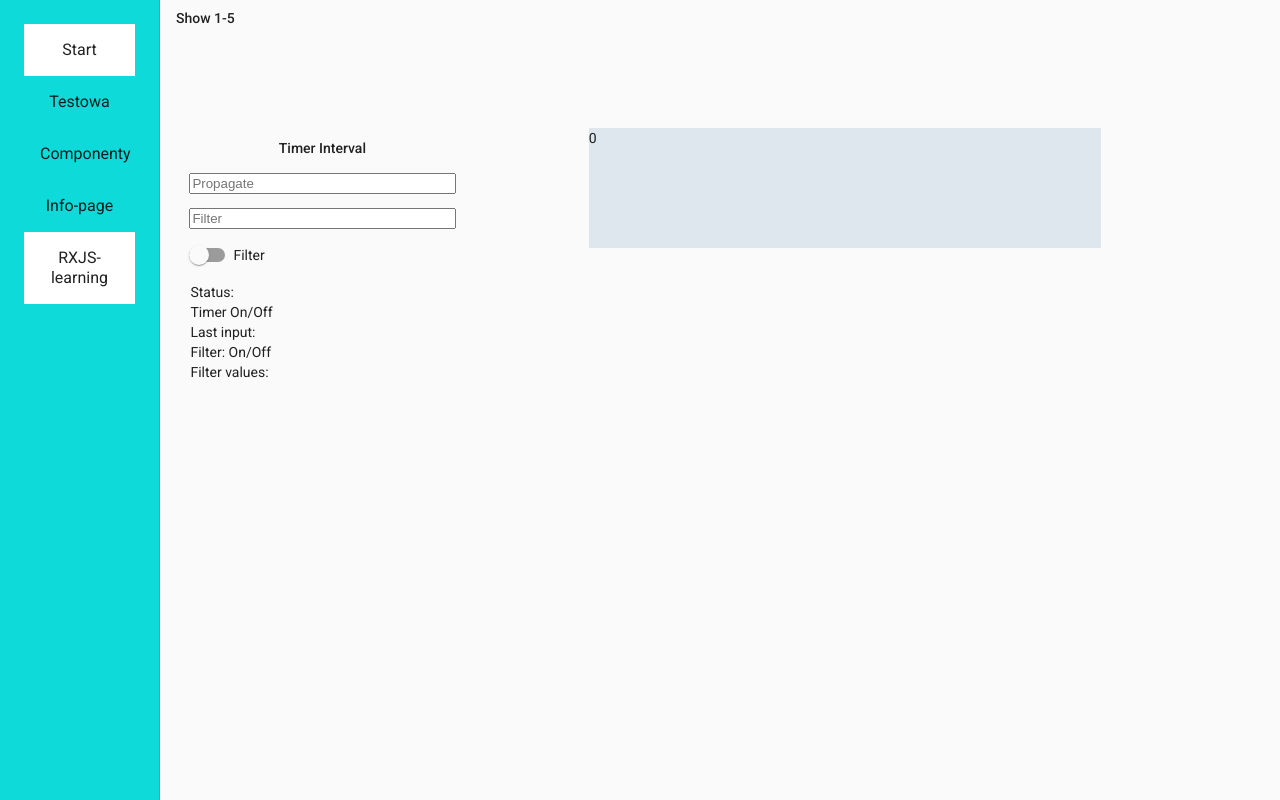
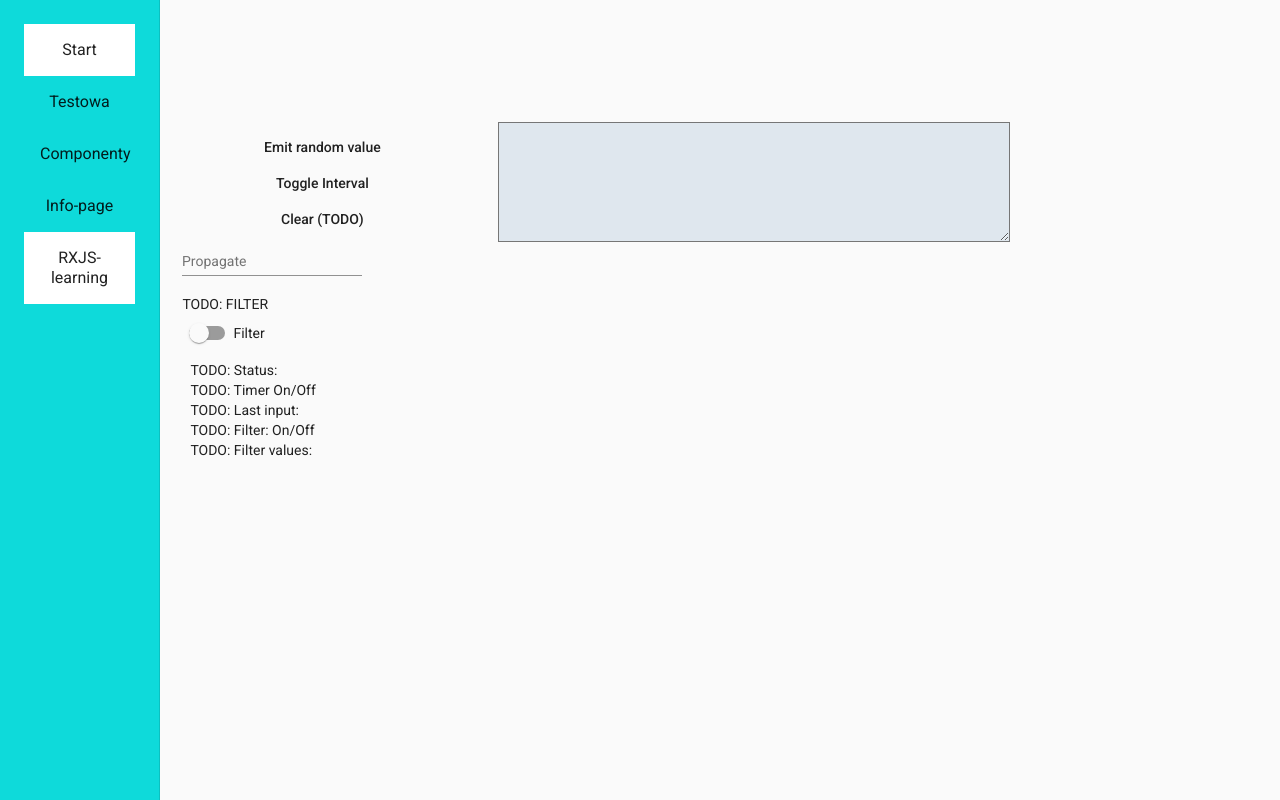
Before and after one commit to ArturOnEuvic/Test999, an Angular app: page /rxjs-learning in a window 1280 px wide. Built offline with nearby package versions, Linux system fonts and the light colour scheme.

Commit message:
przykład jak można używać rxjs-a: 1. streamy 2. form control

```diff
--- a/src/app/rxjs-learning/rxjs-learning.component.html
+++ b/src/app/rxjs-learning/rxjs-learning.component.html
@@ -1,36 +1,37 @@
-<ng-container *ngIf="{tablica: tablicaTestowa |async} as subs">
-<button mat-button (click)="openSnackBar(subs.tablica)">
-<div class="alert alert-success" role="alert">
-   Show 1-5
-</div>
-</button>
+<section id="big_one">
+   <textarea id="text_area">{{textAreaOutput$ | async}}</textarea>
+</section>
+<section id="small_one">
+   <button mat-button id="time_event" (click)="emitRandomValue()">
+      Emit random value
+   </button>
+
+   <button mat-button id="time_event" (click)="toggleInterval()">
+      Toggle Interval
+   </button>
+
+   <button mat-button id="time_event">
+      Clear (TODO)
+   </button>
+
+   <form [formGroup]="inputForm">
+      <mat-form-field>
+         <mat-label>Propagate</mat-label>
+         <input matInput formControlName="propagate" type="text">
+      </mat-form-field>
+   </form>
+
+   TODO: FILTER
 
 
-
-
-<section id="big_one">
-
-   <div id="text_area">{{data}}</div>
-
-</section>
-<section id="small_one">
-   <button mat-button id="time_event">
-      Timer Interval
-   </button>
-
-   <input class="input" id="text_one" type="text" placeholder="Propagate">
-
-   <input class="input" id="text_two" type="text"  placeholder="Filter">
 
    <mat-slide-toggle class="dark_mode">Filter</mat-slide-toggle>
 
    <div class="panel">
-      Status:<br>
-      Timer On/Off<br>
-      Last input:<br>
-      Filter: On/Off<br>
-      Filter values:<br>
+      TODO: Status:<br>
+      TODO: Timer On/Off<br>
+      TODO: Last input:<br>
+      TODO: Filter: On/Off<br>
+      TODO: Filter values:<br>
    </div>
 </section>
-
-</ng-container>
--- a/src/app/rxjs-learning/rxjs-learning.component.ts
+++ b/src/app/rxjs-learning/rxjs-learning.component.ts
@@ -1,53 +1,63 @@
 import { Component, OnInit } from '@angular/core';
-import {interval, Observable, of, tap, range, min, max } from 'rxjs';
-import { MatSnackBar } from '@angular/material/snack-bar';
-import {BehaviorSubject} from 'rxjs';
-
-
-
+import { FormBuilder, FormControl, FormGroup } from '@angular/forms';
+import { BehaviorSubject, merge, Subject } from 'rxjs';
 
 
 @Component({
   selector: 'app-rxjs-learning',
   templateUrl: './rxjs-learning.component.html',
-  styleUrls: ['./rxjs-learning.component.css']
+  styleUrls: ['./rxjs-learning.component.css'],
 })
 export class RxjsLearningComponent implements OnInit {
-  title = 'toolsets'
-  data: number = 0;
+
+  // wynikowy stream który jest wyświetlany w textarea
+  textAreaOutput$ = new BehaviorSubject<string>('');
+  randomValueStream$ = new Subject<string>();
+  intervalStream$ = new Subject<string>();
+  myInterval: any;
 
 
+  inputForm: FormGroup;
 
+  constructor(private formBuilder: FormBuilder) {
 
-setInterval(): any{
-const data = range(1,10);
-this.data = Math.floor(min)
-this.data = Math.floor(max)
-this.data = Math.floor(Math.random() * max - min + 1) + min;
-data.subscribe((d) => {
-  console.log(d);
-  this.data = d;
-  });
+    this.inputForm = this.formBuilder.group({
+      propagate: new FormControl('', { updateOn: 'submit' }),
+    })
   }
 
+  ngOnInit(): any {
 
+    const propagatevalueChanges$ = this.inputForm.controls['propagate'].valueChanges;
 
+    // scalanie wyników w jeden stream, przy pomocy 'merge'
+    merge(this.randomValueStream$, this.intervalStream$, propagatevalueChanges$)
+      .subscribe((valueEmitted) => {
 
+        let currentValue = this.textAreaOutput$.value;
+        const newLine = "\r\n";
+        this.textAreaOutput$.next(valueEmitted + newLine + currentValue);
+      });
 
+  }
 
-tablicaTestowa?:Observable< number[] |null>
+  emitRandomValue(): void {
+    this.randomValueStream$.next(this.randomIntFromInterval(1, 100).toString());
+  }
 
-  ngOnInit(): any {
-    this.tablicaTestowa = of([1,2,3,4,5]).pipe(tap(console.log))
+  randomIntFromInterval(min: number, max: number): number {
+    return Math.floor(Math.random() * (max - min + 1) + min)
   }
-  constructor(private snackBar: MatSnackBar) {}
-  openSnackBar(message: number[] |null){
-    if(message){
-    this.snackBar.open(message.join(','));
+
+  toggleInterval(): void {
+    if (this.myInterval) {
+      clearInterval(this.myInterval);
+    } else {
+      this.myInterval = setInterval(this.intervalMethod.bind(this), 2000);
     }
   }
 
-
-
-
+  intervalMethod() {
+    this.intervalStream$.next(this.randomIntFromInterval(300, 400).toString());
   }
+}
```
Also changed, not shown: src/app/rxjs-learning/rxjs-learning.module.ts (+9 -3 lines). Lines whose indentation alone changed are shown as unchanged.
